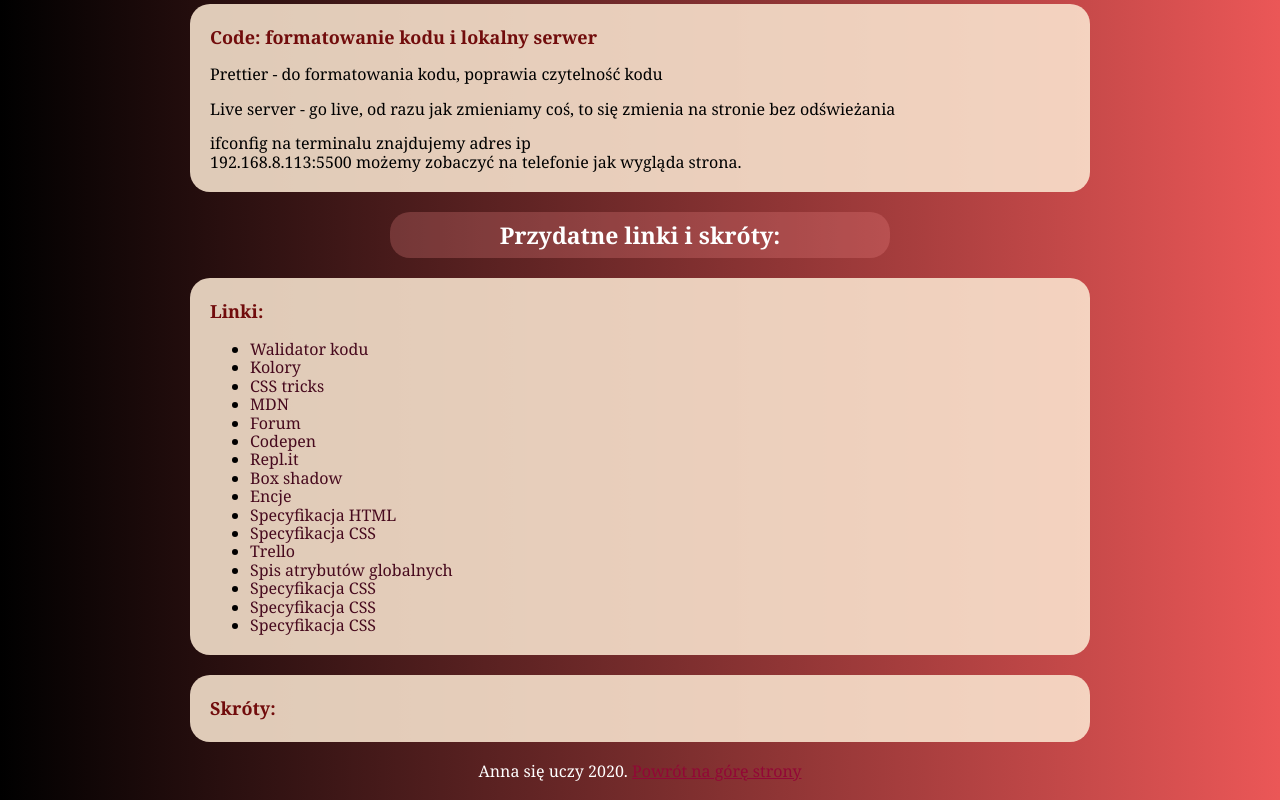
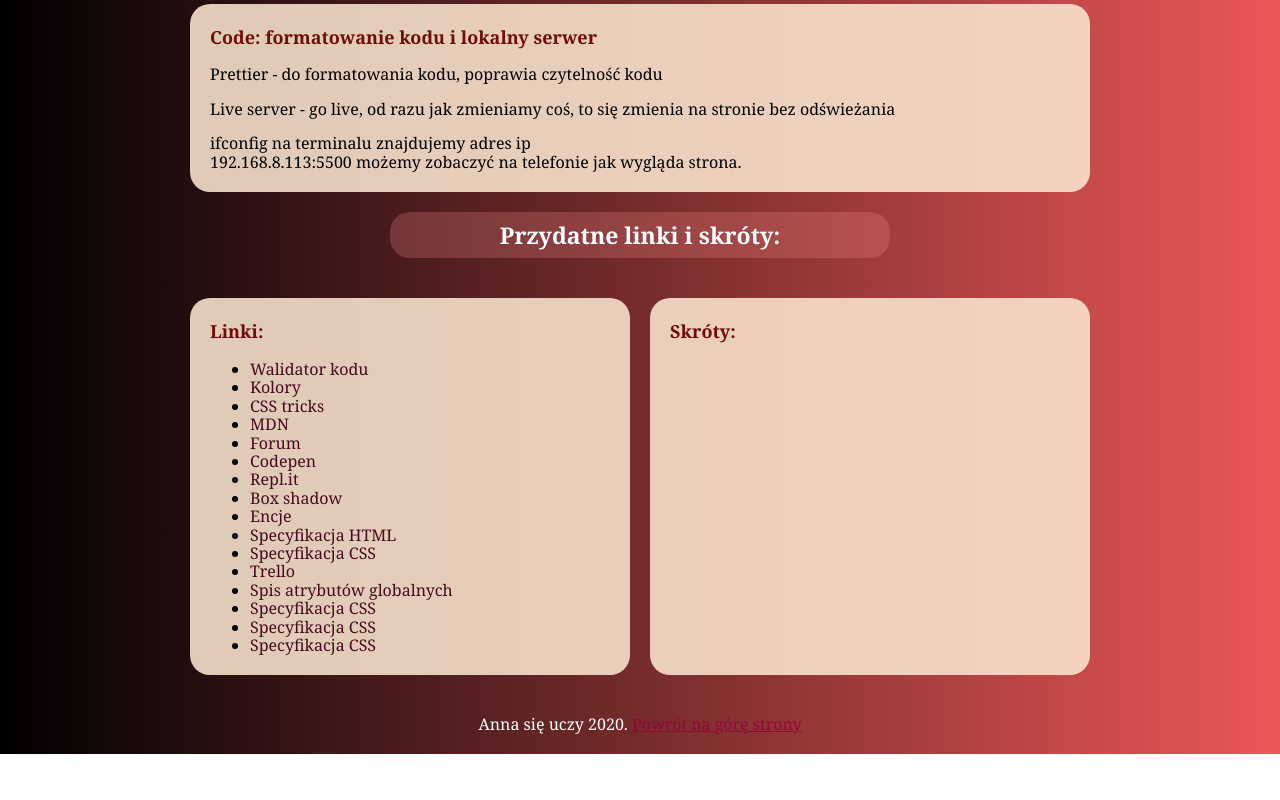
Before and after one commit to AnnaSmierzchala/homepage, a plain HTML site: page index.html in a window 1280 px wide. Shown: the part 3022-3822 px from the top of the page. After the commit the page ends 3776 px from the top, so only its background shows below. Drawn offline with Linux system fonts and the light colour scheme.

Commit message:
testing flexbox, new styles added for index.html file

```diff
--- a/CSS/style.css
+++ b/CSS/style.css
@@ -1,15 +1,24 @@
 html {
   box-sizing: border-box;
-  }
-  *, *:before, *:after {
+}
+*,
+*:before,
+*:after {
   box-sizing: inherit;
-  }
-
+}
 
 body {
-  background: #EB5757;  /* fallback for old browsers */
-background: -webkit-linear-gradient(to right, #000000, #EB5757);  /* Chrome 10-25, Safari 5.1-6 */
-background: linear-gradient(to right, #000000, #EB5757); /* W3C, IE 10+/ Edge, Firefox 16+, Chrome 26+, Opera 12+, Safari 7+ */
+  background: #eb5757; /* fallback for old browsers */
+  background: -webkit-linear-gradient(
+    to right,
+    #000000,
+    #eb5757
+  ); /* Chrome 10-25, Safari 5.1-6 */
+  background: linear-gradient(
+    to right,
+    #000000,
+    #eb5757
+  ); /* W3C, IE 10+/ Edge, Firefox 16+, Chrome 26+, Opera 12+, Safari 7+ */
 
   font-family: Georgia, "Times New Roman", Times, serif;
   margin: 20px auto;
@@ -59,12 +68,11 @@ background: linear-gradient(to right, #000000, #EB5757); /* W3C, IE 10+/ Edge, F
   text-align: center;
 }
 
-
 .lessons__title,
 .extras__title,
 .weeks__title {
   font-size: 23px;
-  background-color: rgb(243,138,138, 0.253);
+  background-color: rgb(243, 138, 138, 0.253);
   color: #ffffff;
   margin: 20px auto;
   max-width: 500px;
@@ -76,9 +84,7 @@ background: linear-gradient(to right, #000000, #EB5757); /* W3C, IE 10+/ Edge, F
 .lesson,
 .extra,
 .week {
-    background-color: rgba(251, 231, 210, 0.87);
-
-
+  background-color: rgba(251, 231, 210, 0.87);
   margin: 20px auto;
   max-width: 900px;
   padding: 5px 20px;
@@ -104,8 +110,25 @@ background: linear-gradient(to right, #000000, #EB5757); /* W3C, IE 10+/ Edge, F
 .lesson__text-link:hover,
 .extra__list-link:hover,
 .lesson-section__text-link:hover,
-.week__list-link:hover  {
+.week__list-link:hover {
   color: #ec5b8c;
+}
+
+.flex {
+  display: flex;
+  flex-wrap: wrap;
+  margin: 20px auto;
+  max-width: 900px;
+}
+
+.extra--inline {
+  width: 440px;
+  margin-right: 10px;
+}
+
+.extra--inline1 {
+  width: 440px;
+  margin-left: 10px;
 }
 
 .footer {
@@ -114,9 +137,9 @@ background: linear-gradient(to right, #000000, #EB5757); /* W3C, IE 10+/ Edge, F
 }
 
 .footer__link {
-    color: #920736;
+  color: #920736;
 }
 
 .footer__link:hover {
-    color: #ec5b8c;
+  color: #ec5b8c;
 }
--- a/index.html
+++ b/index.html
@@ -290,7 +290,7 @@
 
         <section class="extras">
           <h2 class="extras__title">Przydatne linki i skróty:</h2>
-          <article class="extra extra--inline">
+          <div class="flex"><article class="extra extra--inline">
             <h3 class="extra__title">Linki:</h3>
             <ul class="extra__list">
               <li class="extra__list-item">
@@ -423,9 +423,9 @@
               </li>
             </ul>
           </article>
-          <article class="extra">
+          <article class="extra extra--inline1">
             <h3 class="extra__title">Skróty:</h3>
-          </article>
+          </article> </div>
         </section>
 
       </section>
```
